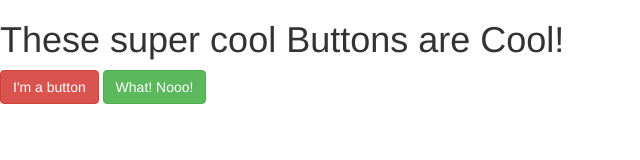
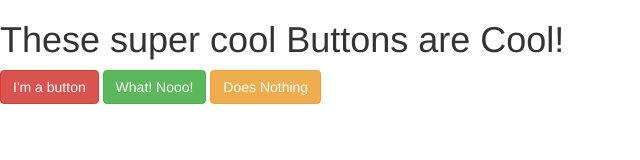
Before and after one commit to SondaSengupta/Buttons, a website: page index.html in a window 1280 px wide. Shown: the whole page, without its empty margins (0-640 px from the left). Drawn offline with Linux system fonts and the light colour scheme.

Commit message:
Added another button

```diff
--- a/index.html
+++ b/index.html
@@ -11,6 +11,7 @@
 <h1>These super cool Buttons are Cool!</h1>
   <button class="btn btn-danger" id="first-button" onclick="clickMyButton()"> I'm a button </button>
   <button class="btn btn-success" id="second-button" onclick="changeItBack()">What! Nooo! </button>
+  <button class="btn btn-warning">Does Nothing </button>
   <script src="main.js"></script>
 </body>
 </html>
```
